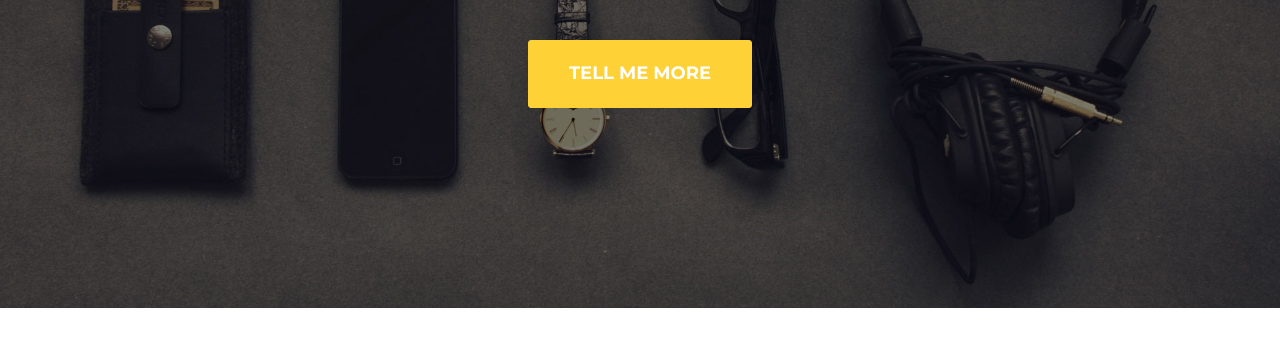
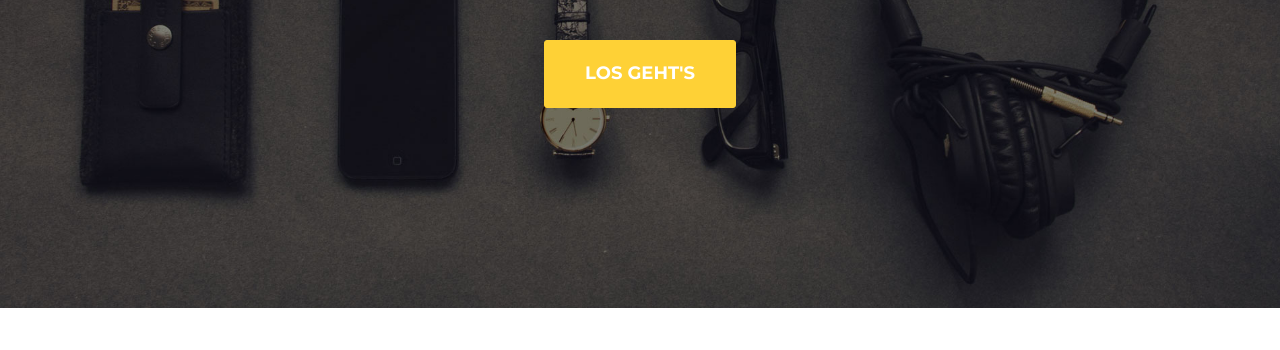
Before and after one commit to carlottasch/Carlottas-website, a website: page docs/index.html in a window 1280 px wide. Shown: the part 450-800 px from the top of the page. Drawn offline with nearby package versions, Linux system fonts and the light colour scheme; a web font is replaced by a local one.

Commit message:
Update index.html

```diff
--- a/docs/index.html
+++ b/docs/index.html
@@ -80,7 +80,7 @@
             <div class="intro-text">
                 <div class="intro-lead-in">Willkommen auf meiner tollen eigenen Website</div>
                 <div class="intro-heading">viel Spaß beim stöbern</div>
-                <a href="#services" class="page-scroll btn btn-xl">Tell Me More</a>
+                <a href="#services" class="page-scroll btn btn-xl">Los geht's</a>
             </div>
         </div>
     </header>
```
